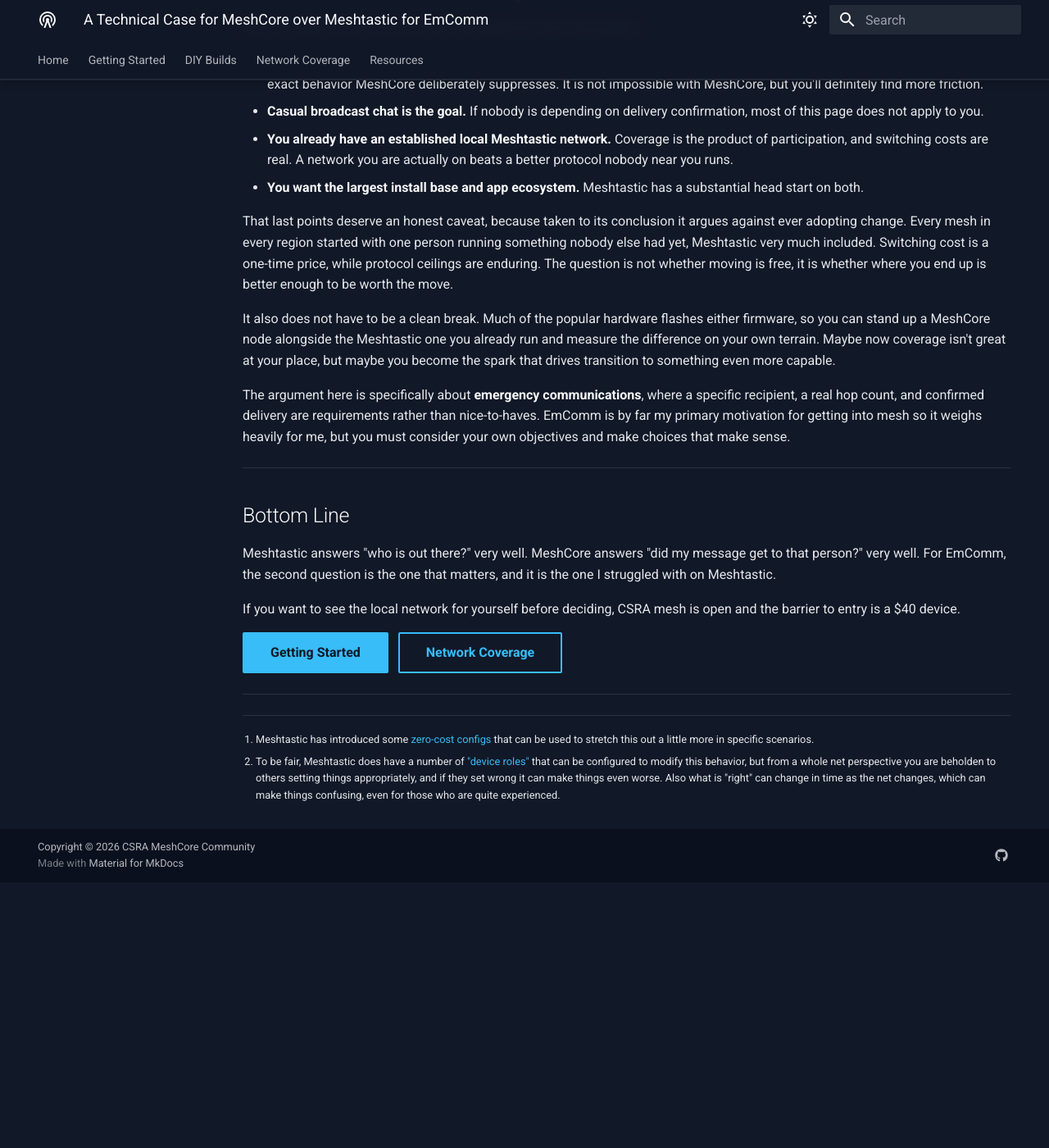
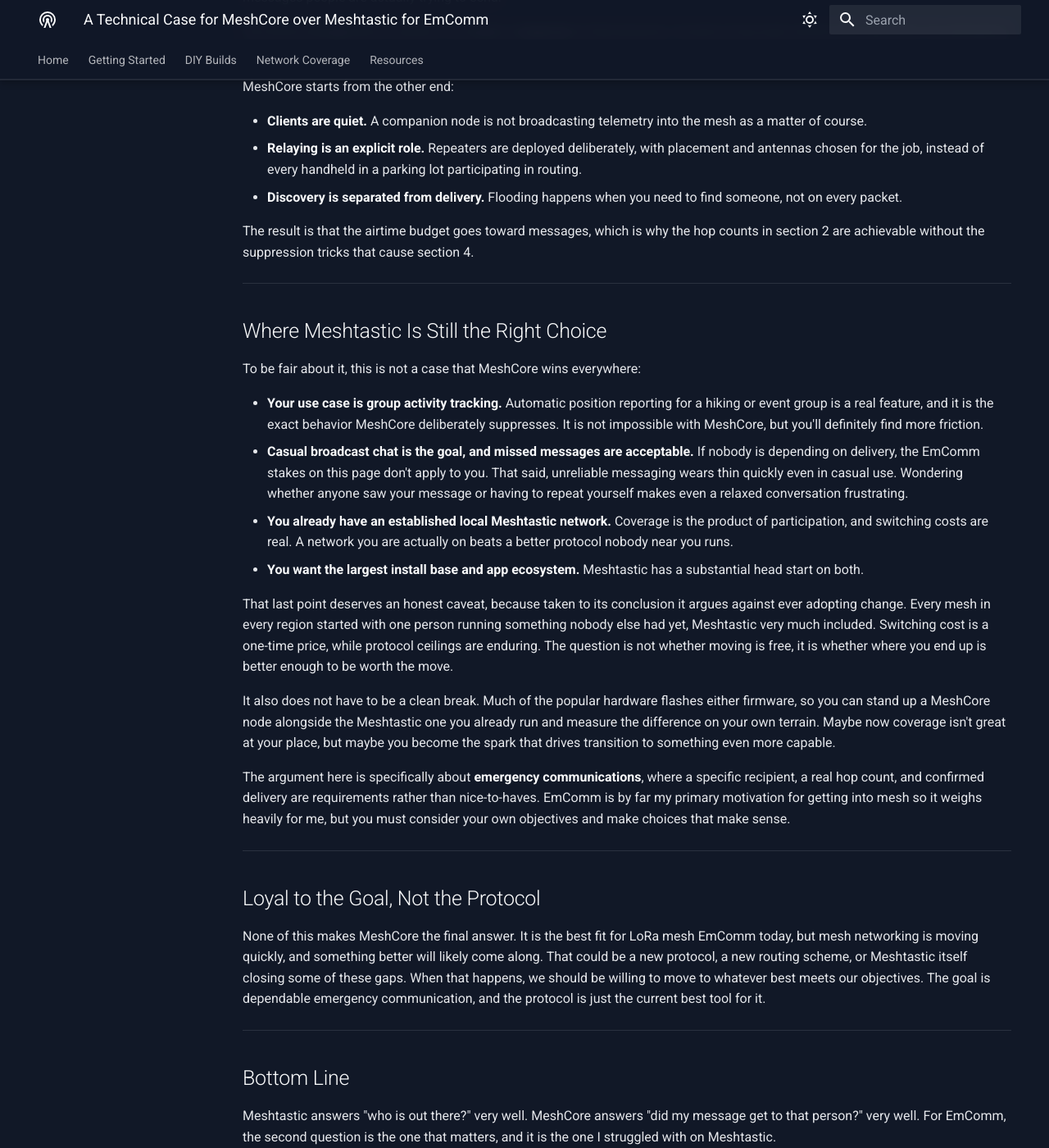
Before and after one commit to copelaje/csrameshcore, an MkDocs documentation site: the page built from docs/meshcore-vs-meshtastic.md, in a window 1280 px wide and 1400 px high, scrolled down 4267 px. Shown: the whole window at 82% size. Built offline with MkDocs 1.6.1 and Material for MkDocs 9.7.7, drawn with Linux system fonts in a browser that asks for light colours; before the commit the page ends 5343 px from its top, so only the background shows below that; some of the changed text lies outside the part shown.

Commit message:
Expand EmComm criteria rationale and add LoRa layer framing
Co-Authored-By: Claude Opus 5.5 <noreply@anthropic.com>

```diff
--- a/docs/meshcore-vs-meshtastic.md
+++ b/docs/meshcore-vs-meshtastic.md
@@ -6,6 +6,9 @@ The short version: Meshtastic optimizes for a casual, self-configuring network o
 
 !!! note "Scope and timing"
     My hands-on Meshtastic testing was current as of **late 2025**. Meshtastic is actively developed and this is a moving target. As my Meshtastic friends let me know of changes I'll attempt to keep this comparison current. Any updates that make our EmComm options more reliable are much appreciated!
+
+!!! info "One layer of EmComm"
+    Emergency communications has many layers: ham radio voice nets, HF and Winlink, GMRS, satellite messengers, and sometimes a runner on foot. LoRa mesh is one of those layers - cheap, low power, license-free text messaging that anyone in the community can carry. It complements the others rather than replacing them. This page compares two options **within the LoRa mesh layer**.
 
 ---
 
@@ -16,8 +19,16 @@ Most mesh demos measure the wrong thing. "I can see 200 nodes" and "the public c
 For emergency use, the network has to do three things:
 
 1. Deliver a message to a **specific recipient**, not just to whoever happens to be listening.
+
+    Emergency traffic almost always has an addressee: net control, a shelter, an EOC, a family member. A public post depends on the right person happening to see it, and in a busy emergency it can get buried under chatter. Some content also shouldn't go to everyone, such as medical details or who is alone and where.
+
 2. Deliver it across **however many hops separate you**, not just to your immediate neighbors.
+
+    You don't get to pick who is near you in a disaster. The person who needs help and the person who can provide it are often far apart, not down the street from each other. The infrastructure that normally bridges that gap (cell towers, internet, power) is what's likely to be down. The farther a message can reliably reach, the more options you have for who can receive it and help.
+
 3. Tell you **whether it actually arrived**, so you know whether to retry or find another way.
+
+    Not knowing is often worse than a known failure. If you know a message failed, you can retry, use another method like ham radio, or send someone in person. If you don't know, you may wait for help that was never requested, or keep resending blindly and use up airtime everyone else needs.
 
 Every point below is a place where Meshtastic's architecture makes one of those three harder, and where MeshCore's makes it easier.
 
@@ -119,15 +130,21 @@ The result is that the airtime budget goes toward messages, which is why the hop
 To be fair about it, this is not a case that MeshCore wins everywhere:
 
 - **Your use case is group activity tracking.** Automatic position reporting for a hiking or event group is a real feature, and it is the exact behavior MeshCore deliberately suppresses. It is not impossible with MeshCore, but you'll definitely find more friction.
-- **Casual broadcast chat is the goal.** If nobody is depending on delivery confirmation, most of this page does not apply to you.
+- **Casual broadcast chat is the goal, and missed messages are acceptable.** If nobody is depending on delivery, the EmComm stakes on this page don't apply to you. That said, unreliable messaging wears thin quickly even in casual use. Wondering whether anyone saw your message or having to repeat yourself makes even a relaxed conversation frustrating.
 - **You already have an established local Meshtastic network.** Coverage is the product of participation, and switching costs are real. A network you are actually on beats a better protocol nobody near you runs.
 - **You want the largest install base and app ecosystem.** Meshtastic has a substantial head start on both.
 
-That last points deserve an honest caveat, because taken to its conclusion it argues against ever adopting change. Every mesh in every region started with one person running something nobody else had yet, Meshtastic very much included. Switching cost is a one-time price, while protocol ceilings are enduring. The question is not whether moving is free, it is whether where you end up is better enough to be worth the move.
+That last point deserves an honest caveat, because taken to its conclusion it argues against ever adopting change. Every mesh in every region started with one person running something nobody else had yet, Meshtastic very much included. Switching cost is a one-time price, while protocol ceilings are enduring. The question is not whether moving is free, it is whether where you end up is better enough to be worth the move.
 
 It also does not have to be a clean break. Much of the popular hardware flashes either firmware, so you can stand up a MeshCore node alongside the Meshtastic one you already run and measure the difference on your own terrain. Maybe now coverage isn't great at your place, but maybe you become the spark that drives transition to something even more capable.
 
 The argument here is specifically about **emergency communications**, where a specific recipient, a real hop count, and confirmed delivery are requirements rather than nice-to-haves. EmComm is by far my primary motivation for getting into mesh so it weighs heavily for me, but you must consider your own objectives and make choices that make sense.
+
+---
+
+## Loyal to the Goal, Not the Protocol
+
+None of this makes MeshCore the final answer. It is the best fit for LoRa mesh EmComm today, but mesh networking is moving quickly, and something better will likely come along. That could be a new protocol, a new routing scheme, or Meshtastic itself closing some of these gaps. When that happens, we should be willing to move to whatever best meets our objectives. The goal is dependable emergency communication, and the protocol is just the current best tool for it.
 
 ---
 
```
